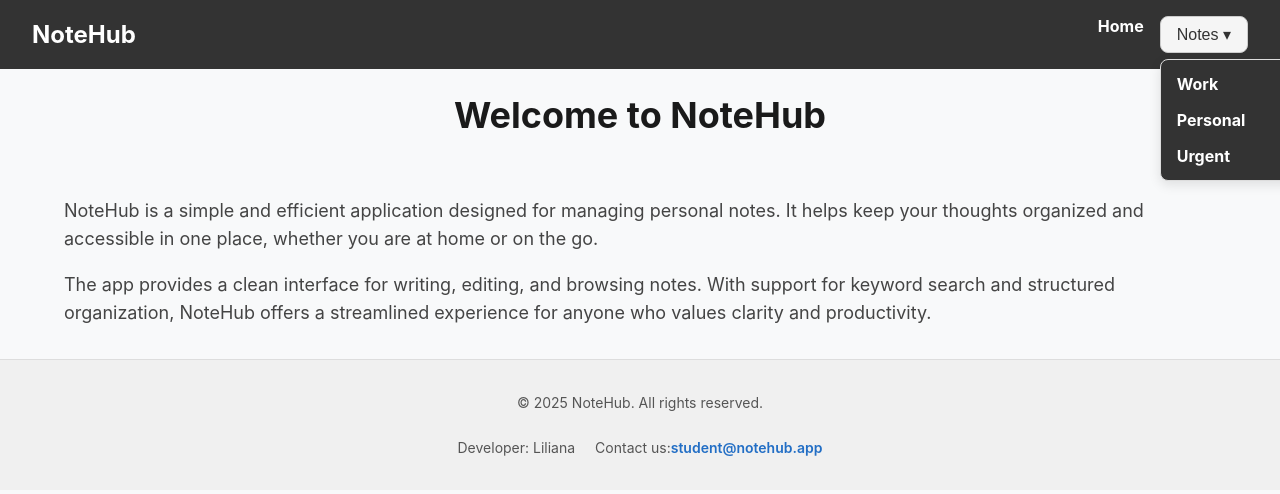
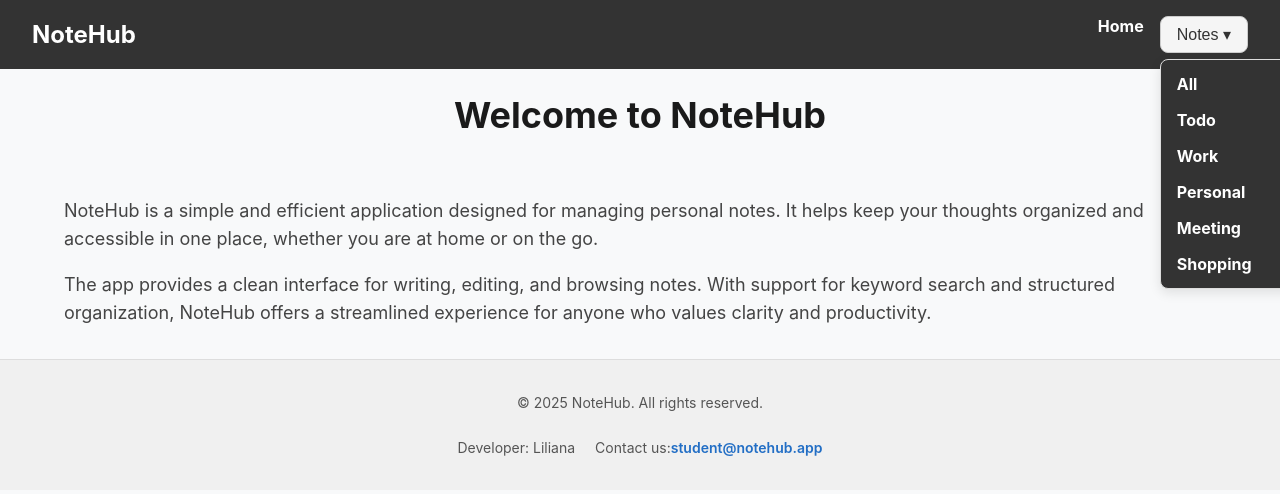
Before and after one commit to lilianantw/07-routing-nextjs, a Next.js app: page / in a window 1280 px wide. Shown: the top 494 px of the page. Built offline with nearby package versions, Linux system fonts and the light colour scheme.

Commit message:
fix tagMenu

```diff
--- a/components/TagsMenu/TagsMenu.tsx
+++ b/components/TagsMenu/TagsMenu.tsx
@@ -2,9 +2,12 @@ import css from "./TagsMenu.module.css";
 import Link from "next/link";
 
 const tags = [
+  { name: "All", slug: "All" },
+  { name: "Todo", slug: "Todo" },
   { name: "Work", slug: "Work" },
   { name: "Personal", slug: "Personal" },
-  { name: "Urgent", slug: "Urgent" },
+  { name: "Meeting", slug: "Meeting" },
+  { name: "Shopping", slug: "Shopping" },
 ];
 
 export default function TagsMenu() {
```
